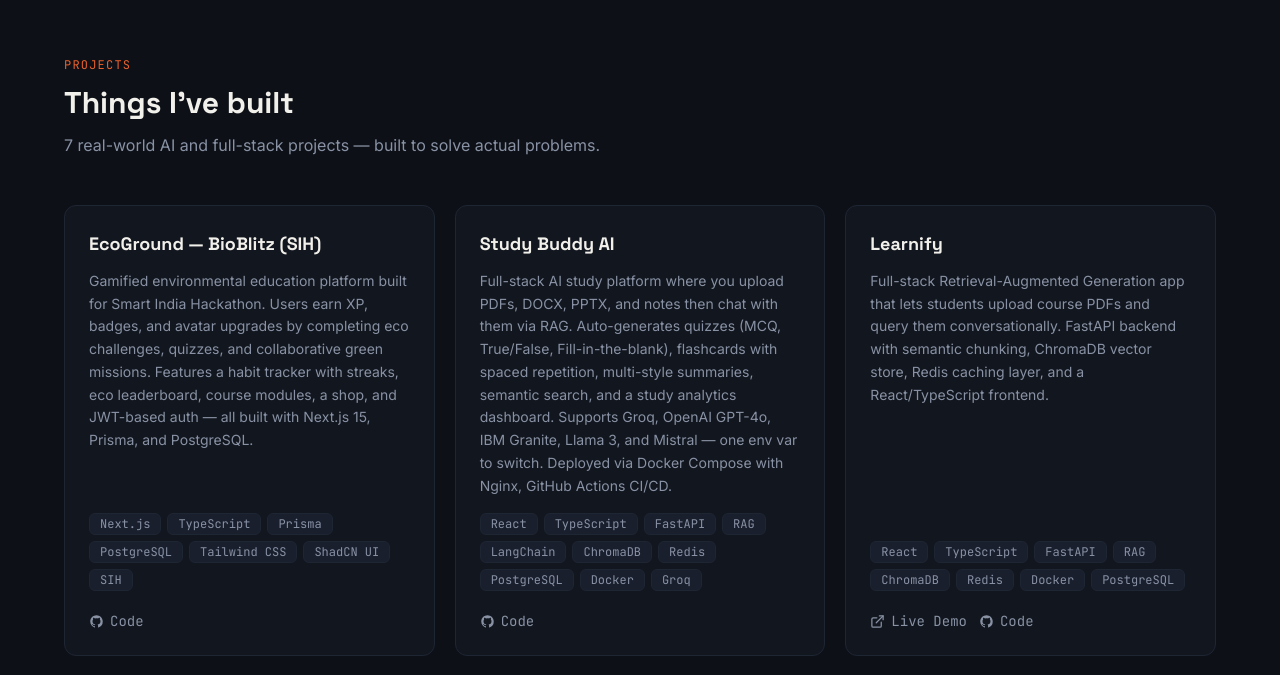
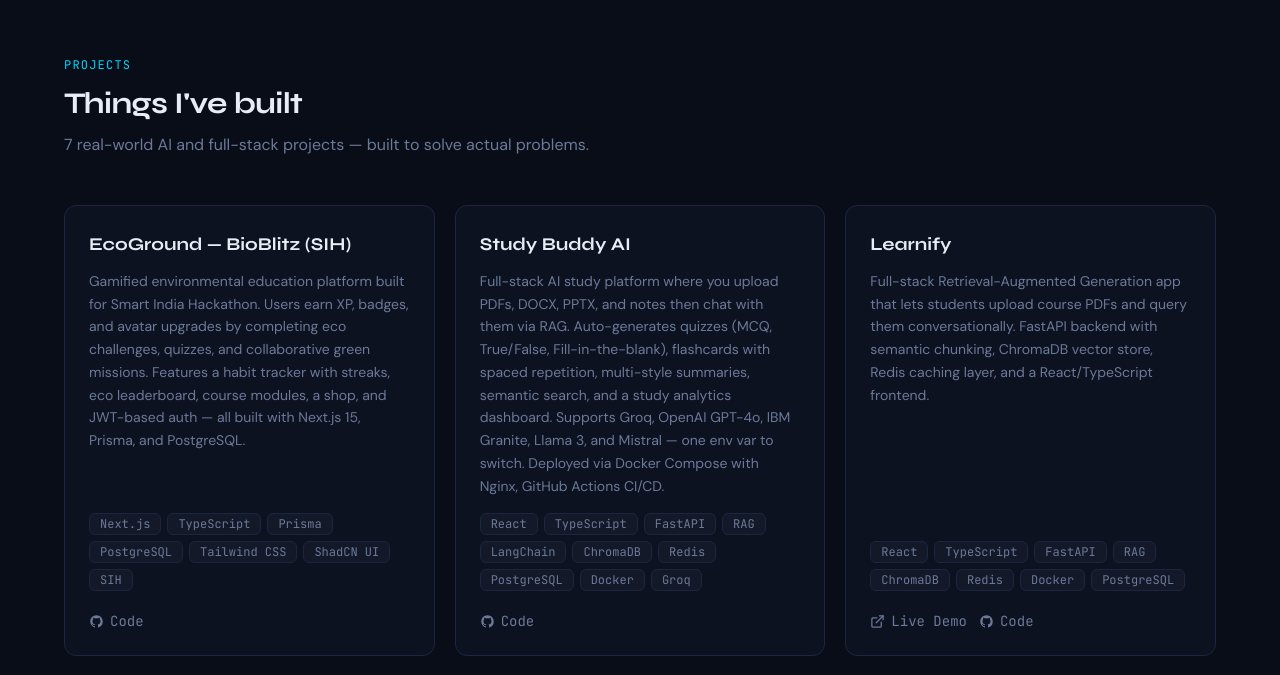
Before and after one commit to Dev252001/My_Portfolio, a React (Vite) app: page / in a window 1280 px wide. Shown: the part 3177-3852 px from the top of the page. Built offline with nearby package versions, Linux system fonts and the light colour scheme.

Commit message:
redesign: deep navy + electric cyan theme, Syne + DM Sans fonts, card glow effects

```diff
--- a/index.html
+++ b/index.html
@@ -36,7 +36,7 @@
     <link rel="preconnect" href="https://fonts.googleapis.com" />
     <link rel="preconnect" href="https://fonts.gstatic.com" crossorigin />
     <link
-      href="https://fonts.googleapis.com/css2?family=Space+Grotesk:wght@400;500;600;700&family=JetBrains+Mono:wght@400;500;600&family=Inter:wght@400;450;500;600&display=swap"
+      href="https://fonts.googleapis.com/css2?family=Syne:wght@400;500;600;700;800&family=DM+Sans:ital,opsz,wght@0,9..40,300;0,9..40,400;0,9..40,500;0,9..40,600;1,9..40,400&family=JetBrains+Mono:wght@400;500;600&display=swap"
       rel="stylesheet"
     />
   </head>
--- a/src/components/About.tsx
+++ b/src/components/About.tsx
@@ -81,14 +81,14 @@
               {/* GitHub Stats */}
               <div className="flex flex-col gap-2 pt-1">
                 <img
-                  src="https://github-readme-stats.vercel.app/api?username=Dev252001&show_icons=true&hide_border=true&bg_color=12161F&title_color=E8622C&icon_color=E8622C&text_color=8892A4&rank_icon=github&cache_seconds=86400"
+                  src="https://github-readme-stats.vercel.app/api?username=Dev252001&show_icons=true&hide_border=true&bg_color=0D1220&title_color=00D4FF&icon_color=00D4FF&text_color=6B7A99&rank_icon=github&cache_seconds=86400"
                   alt="Devashish's GitHub stats"
                   className="w-full rounded-xl"
                   loading="lazy"
                   onError={(e) => { e.currentTarget.style.display = 'none' }}
                 />
                 <img
-                  src="https://github-readme-stats.vercel.app/api/top-langs/?username=Dev252001&layout=compact&hide_border=true&bg_color=12161F&title_color=E8622C&text_color=8892A4&langs_count=6&cache_seconds=86400"
+                  src="https://github-readme-stats.vercel.app/api/top-langs/?username=Dev252001&layout=compact&hide_border=true&bg_color=0D1220&title_color=00D4FF&text_color=6B7A99&langs_count=6&cache_seconds=86400"
                   alt="Most used languages"
                   className="w-full rounded-xl"
                   loading="lazy"
--- a/src/components/Hero.tsx
+++ b/src/components/Hero.tsx
@@ -39,7 +39,7 @@
         aria-hidden="true"
         style={{
           backgroundImage:
-            'linear-gradient(rgba(30, 37, 51, 0.5) 1px, transparent 1px), linear-gradient(90deg, rgba(30, 37, 51, 0.5) 1px, transparent 1px)',
+            'linear-gradient(rgba(0, 212, 255, 0.04) 1px, transparent 1px), linear-gradient(90deg, rgba(0, 212, 255, 0.04) 1px, transparent 1px)',
           backgroundSize: '48px 48px',
         }}
       />
@@ -49,7 +49,7 @@
         aria-hidden="true"
         style={{
           background:
-            'radial-gradient(ellipse 70% 60% at 50% 50%, transparent 40%, #0B0E14 100%)',
+            'radial-gradient(ellipse 70% 60% at 50% 50%, transparent 40%, #070B14 100%)',
         }}
       />
 
--- a/src/index.css
+++ b/src/index.css
@@ -21,28 +21,28 @@
   }
 
   :focus-visible {
-    outline: 2px solid #E8622C;
+    outline: 2px solid #00D4FF;
     outline-offset: 3px;
     border-radius: 3px;
   }
 
   ::selection {
-    background-color: rgba(232, 98, 44, 0.3);
-    color: #F2F0EB;
+    background-color: rgba(0, 212, 255, 0.2);
+    color: #E8EDF5;
   }
 
   ::-webkit-scrollbar {
-    width: 6px;
+    width: 5px;
   }
   ::-webkit-scrollbar-track {
-    background: #0B0E14;
+    background: #070B14;
   }
   ::-webkit-scrollbar-thumb {
-    background: #1E2533;
+    background: #1C2640;
     border-radius: 3px;
   }
   ::-webkit-scrollbar-thumb:hover {
-    background: #E8622C;
+    background: #00D4FF;
   }
 
   @media (prefers-reduced-motion: reduce) {
@@ -62,6 +62,7 @@
 @layer components {
   .section-heading {
     @apply font-display text-2xl sm:text-3xl font-bold text-text mb-2;
+    letter-spacing: -0.02em;
   }
 
   .section-label {
@@ -71,31 +72,58 @@
   .card {
     @apply bg-surface border border-border rounded-xl p-5 sm:p-6
            transition-all duration-300 ease-out;
+    position: relative;
+    overflow: hidden;
+  }
+
+  .card::before {
+    content: '';
+    position: absolute;
+    inset: 0;
+    border-radius: inherit;
+    background: linear-gradient(135deg, rgba(0, 212, 255, 0.04) 0%, transparent 60%);
+    opacity: 0;
+    transition: opacity 0.3s ease;
+    pointer-events: none;
+  }
+
+  .card:hover::before {
+    opacity: 1;
   }
 
   .card:hover {
-    @apply border-accent/40;
+    @apply border-accent/30;
     transform: translateY(-3px);
-    box-shadow: 0 0 0 1px rgba(232, 98, 44, 0.2), 0 8px 32px rgba(0,0,0,0.4);
+    box-shadow: 0 0 0 1px rgba(0, 212, 255, 0.15),
+                0 8px 32px rgba(0, 0, 0, 0.5),
+                0 0 24px rgba(0, 212, 255, 0.06);
   }
 
   .btn-primary {
     @apply inline-flex items-center gap-2 px-5 py-2.5
-           bg-accent text-white font-display font-semibold text-sm rounded-lg
-           transition-all duration-200 ease-out
-           hover:bg-accentDim focus-visible:ring-2 focus-visible:ring-accent focus-visible:ring-offset-2 focus-visible:ring-offset-bg;
+           bg-accent text-bg font-display font-bold text-sm rounded-lg
+           transition-all duration-200 ease-out;
+    box-shadow: 0 0 16px rgba(0, 212, 255, 0.3);
+  }
+
+  .btn-primary:hover {
+    @apply bg-accentDim;
+    box-shadow: 0 0 24px rgba(0, 212, 255, 0.5);
+    transform: translateY(-1px);
   }
 
   .btn-ghost {
     @apply inline-flex items-center gap-2 px-5 py-2.5
            border border-border text-text font-display font-semibold text-sm rounded-lg
            transition-all duration-200 ease-out
-           hover:border-accent/60 hover:text-accent focus-visible:ring-2 focus-visible:ring-accent focus-visible:ring-offset-2 focus-visible:ring-offset-bg;
+           hover:border-accent/50 hover:text-accent;
   }
 
   .tag {
     @apply inline-flex items-center px-2.5 py-0.5 rounded-md
            bg-surfaceHigh border border-border
-           font-mono text-xs text-muted;
+           font-mono text-xs text-muted
+           transition-colors duration-150
+           hover:border-accent/30 hover:text-accent/80;
   }
 }
--- a/tailwind.config.js
+++ b/tailwind.config.js
@@ -7,37 +7,43 @@
   theme: {
     extend: {
       colors: {
-        bg: '#0B0E14',
-        surface: '#12161F',
-        surfaceHigh: '#1A1F2E',
-        border: '#1E2533',
-        text: '#F2F0EB',
-        muted: '#8892A4',
-        accent: '#E8622C',
-        accentDim: '#C4501F',
+        bg:          '#070B14',
+        surface:     '#0D1220',
+        surfaceHigh: '#131928',
+        border:      '#1C2640',
+        text:        '#E8EDF5',
+        muted:       '#6B7A99',
+        accent:      '#00D4FF',
+        accentDim:   '#00A8CC',
+        accentGlow:  'rgba(0, 212, 255, 0.15)',
       },
       fontFamily: {
-        display: ['"Space Grotesk"', 'system-ui', 'sans-serif'],
-        mono: ['"JetBrains Mono"', 'monospace'],
-        body: ['"Inter"', 'system-ui', 'sans-serif'],
+        display: ['"Syne"', 'system-ui', 'sans-serif'],
+        mono:    ['"JetBrains Mono"', 'monospace'],
+        body:    ['"DM Sans"', 'system-ui', 'sans-serif'],
       },
       animation: {
-        'fade-in': 'fadeIn 0.6s ease forwards',
-        'slide-up': 'slideUp 0.6s ease forwards',
+        'fade-in':      'fadeIn 0.6s ease forwards',
+        'slide-up':     'slideUp 0.6s ease forwards',
         'cursor-blink': 'blink 1s step-end infinite',
+        'glow-pulse':   'glowPulse 3s ease-in-out infinite',
       },
       keyframes: {
         fadeIn: {
           from: { opacity: '0' },
-          to: { opacity: '1' },
+          to:   { opacity: '1' },
         },
         slideUp: {
           from: { opacity: '0', transform: 'translateY(20px)' },
-          to: { opacity: '1', transform: 'translateY(0)' },
+          to:   { opacity: '1', transform: 'translateY(0)' },
         },
         blink: {
           '0%, 100%': { opacity: '1' },
-          '50%': { opacity: '0' },
+          '50%':      { opacity: '0' },
+        },
+        glowPulse: {
+          '0%, 100%': { opacity: '0.4' },
+          '50%':      { opacity: '0.8' },
         },
       },
     },
```
Also changed, not shown: public/favicon.svg.
